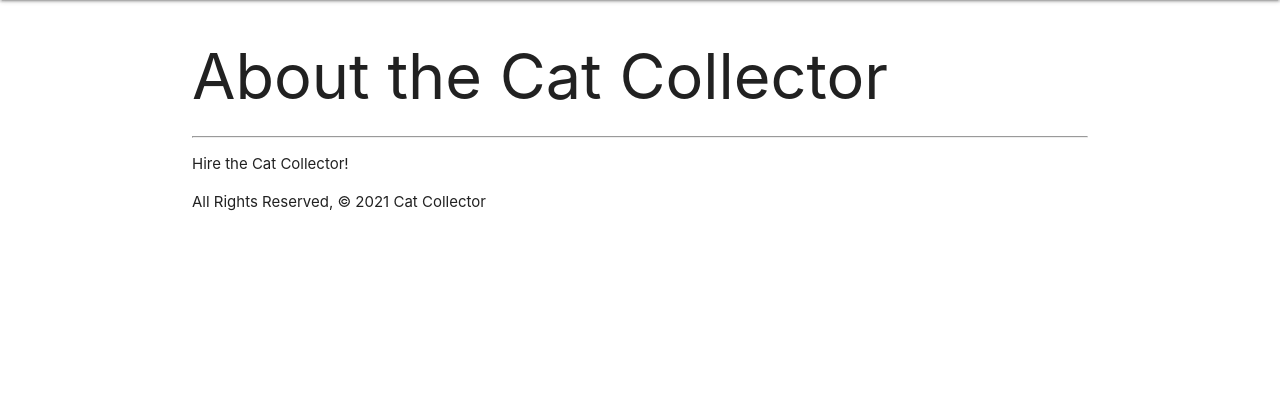
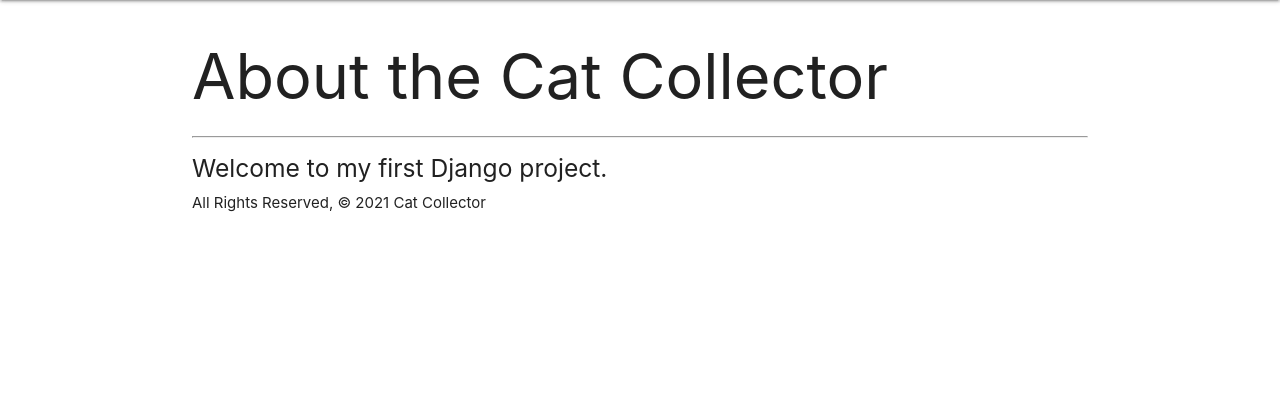
Before and after one commit to methak/catcollector, a Django app: template main_app/templates/about.html in a window 1280 px wide. Shown: the part 64-475 px from the top of the page. Run offline with Django 3.2, Linux system fonts and the light colour scheme; the template is opened without the code that fills it, so the values that code supplies are empty.

Commit message:
1st Test push some update code

```diff
--- a/main_app/templates/about.html
+++ b/main_app/templates/about.html
@@ -2,7 +2,7 @@
 {% block content %}
     <h1>About the Cat Collector</h1>
 	<hr />
-	<p>Hire the Cat Collector!</p>
+	<h5>Welcome to my first Django project.</h5>
 	<footer>All Rights Reserved, &copy; 2021 Cat Collector</footer>
 
 {% endblock %}
```
